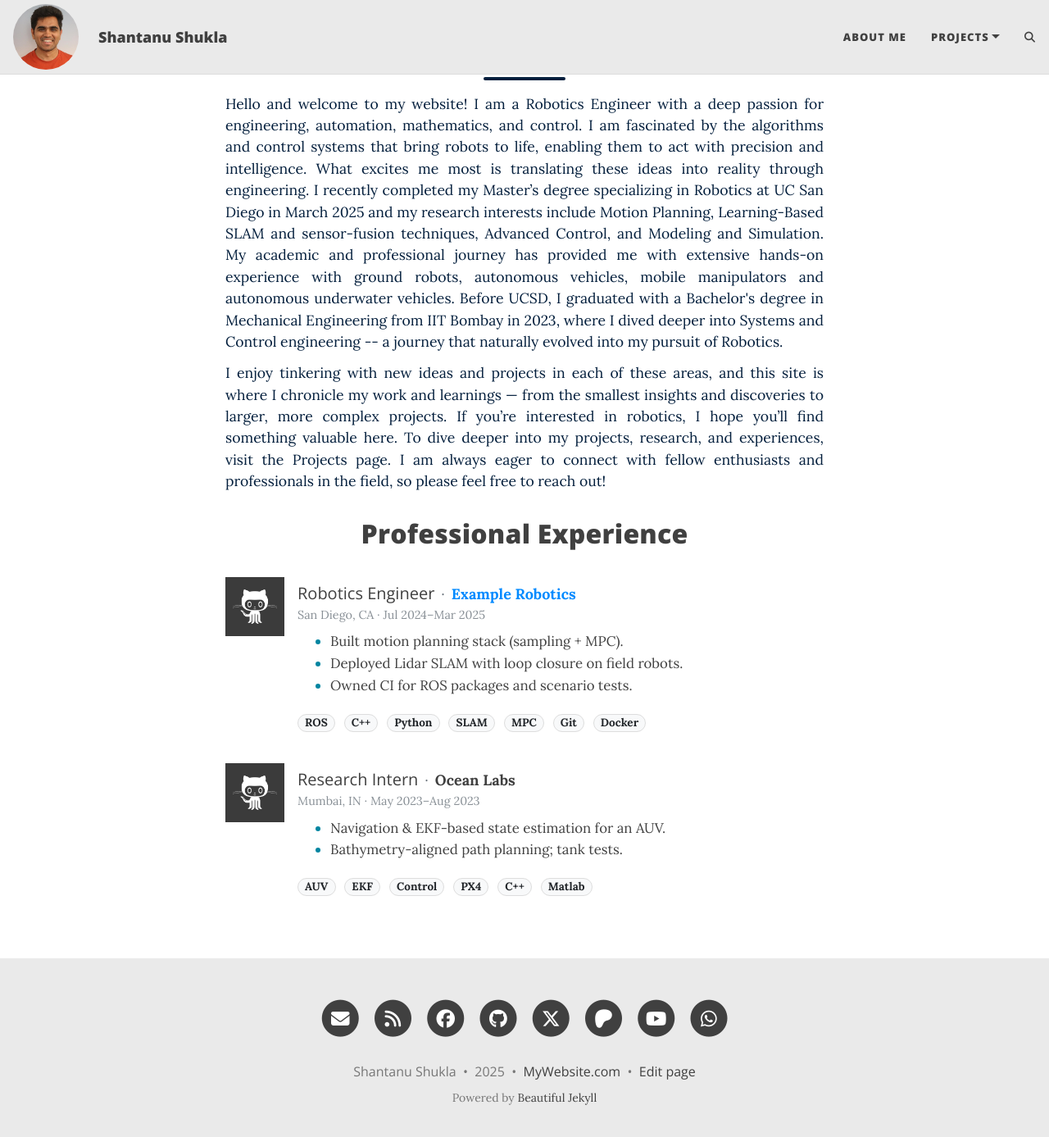
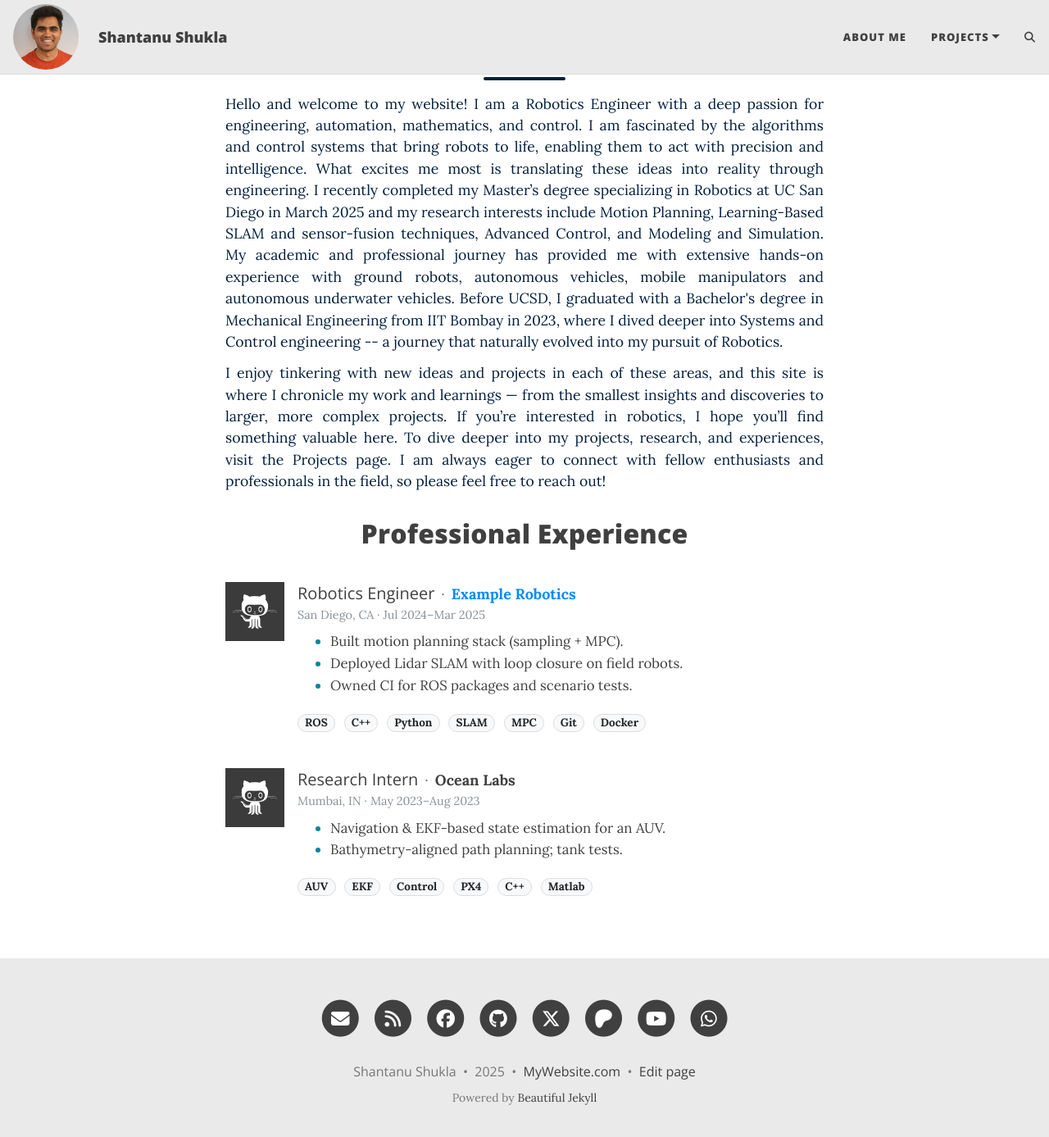
Before and after one commit to shantanusshukla/shantanusshukla.github.io, a Jekyll site: the page built from index.html, in a window 1280 px wide and 1400 px high, scrolled down 259 px. Shown: the top 1387 px of the window at 82% size. Built offline with Jekyll 4.4.1, drawn with Linux system fonts in a browser that asks for light colours; the list of posts is cut into pages by our own code; comment, search, counter and statistics services are not loaded.

Commit message:
Align logo again

```diff
--- a/assets/css/style.css
+++ b/assets/css/style.css
@@ -140,7 +140,7 @@
 .skill-badge { margin: .125rem .375rem .125rem 0; border: 1px solid #ddd; }
 
 .experience-section .exp-item { align-items: flex-start; } /* belt + suspenders */
-.experience-section .exp-logo { margin-top: .75rem !important; }      /* tweak up/down to taste */
+.experience-section .exp-logo { margin-top: 1.15rem !important; }      /* tweak up/down to taste */
 
 .experience-section > h2 {
   font-family: var(--header-font);
```
